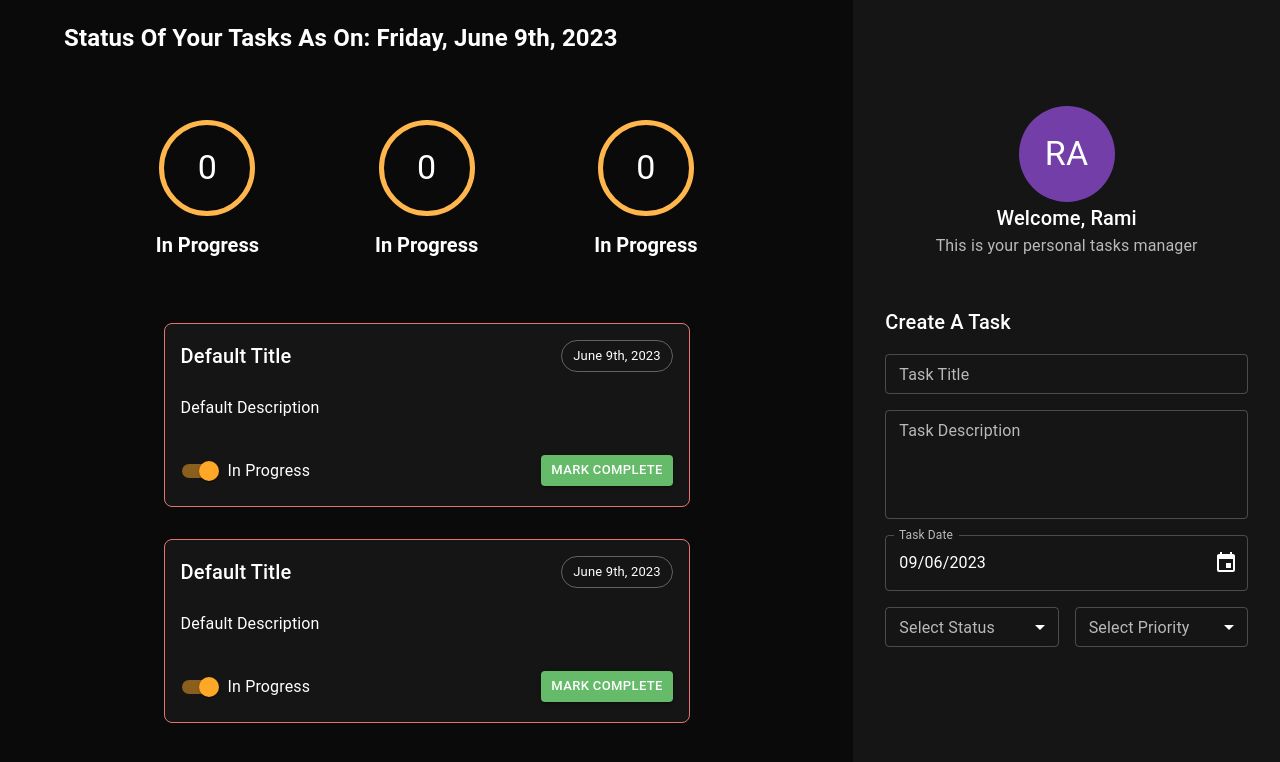
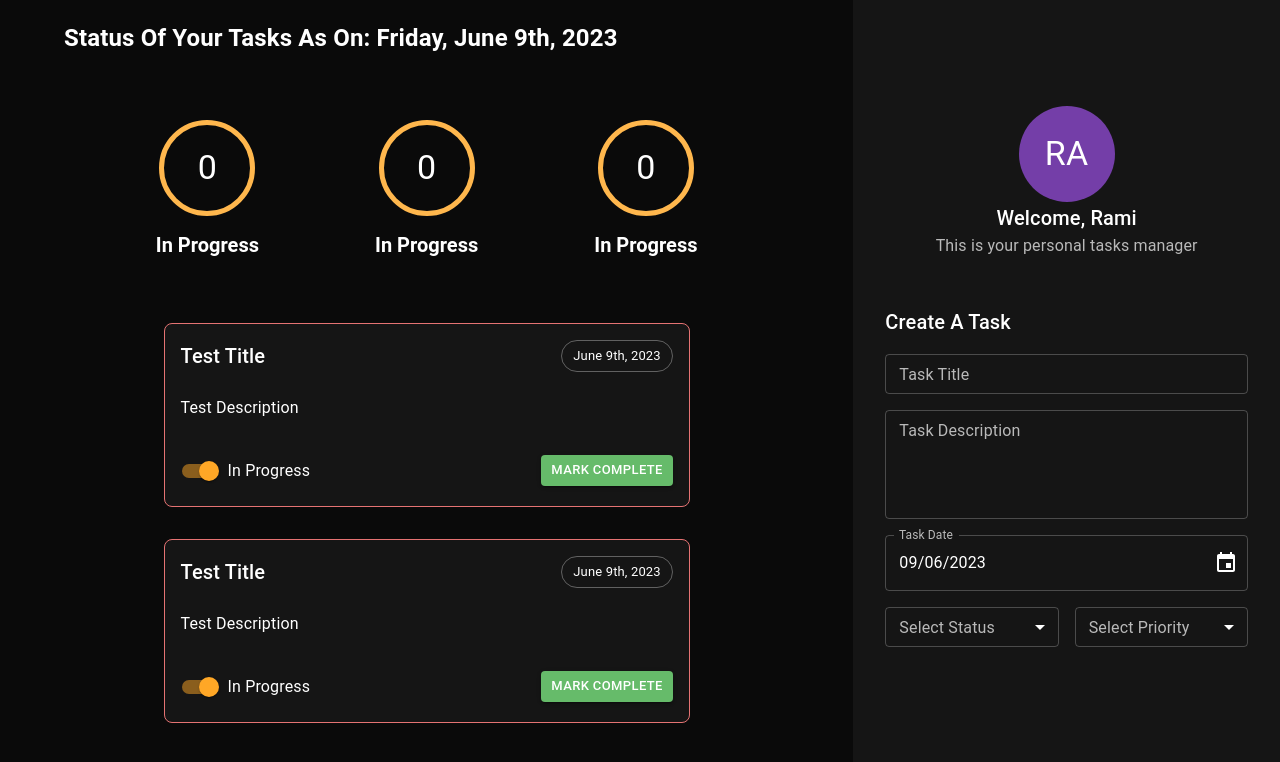
Before and after one commit to ramichabchoub/practice-typescript-client, a React (Vite) app: page / in a window 1280 px wide. Shown: the top 762 px of the page. Built offline with nearby package versions, Linux system fonts and the light colour scheme.

Commit message:
dynamic task component

```diff
--- /dev/null
+++ b/src/components/task/interfaces/ITask.ts
@@ -0,0 +1,12 @@
+import { ITaskHeader } from './ITaskHeader';
+import { ITaskBody } from './ITaskBody';
+import { ITaskFooter } from './ITaskFooter';
+
+export interface ITask
+  extends ITaskHeader,
+    ITaskBody,
+    ITaskFooter {
+  id?: string;
+  status?: string;
+  prioprity?: string;
+}
--- a/src/components/task/task.tsx
+++ b/src/components/task/task.tsx
@@ -3,8 +3,21 @@ import { Box } from '@mui/material';
 import { TaskHeader } from './_taskHeader';
 import { TaskBody } from './_taskBody';
 import { TaskFooter } from './_taskFooter';
+import { ITask } from './interfaces/ITask';
+import { Status } from '../createTaskForm/enums/Status';
+import { Priority } from '../createTaskForm/enums/Priority';
 
-export const Task: FC = (props): ReactElement => {
+export const Task: FC<ITask> = (props): ReactElement => {
+  const {
+    title = 'Test Title',
+    date = new Date(),
+    description = 'Test Description',
+    prioprity = Priority.NORMAL,
+    status = Status.DONE,
+    onSatatusChange = (e) => console.log(e),
+    onClick = (e) => console.log(e),
+  } = props;
+
   return (
     <Box
       display={'flex'}
@@ -21,9 +34,12 @@ export const Task: FC = (props): ReactElement => {
         borderColor: 'error.light',
       }}
     >
-      <TaskHeader />
-      <TaskBody />
-      <TaskFooter />
+      <TaskHeader title={title} date={date} />
+      <TaskBody description={description} />
+      <TaskFooter
+        onClick={onClick}
+        onSatatusChange={onSatatusChange}
+      />
     </Box>
   );
 };
```
